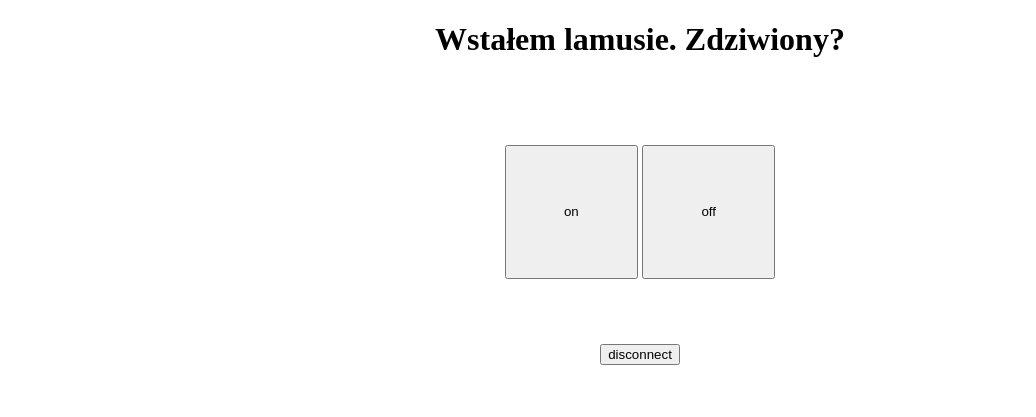
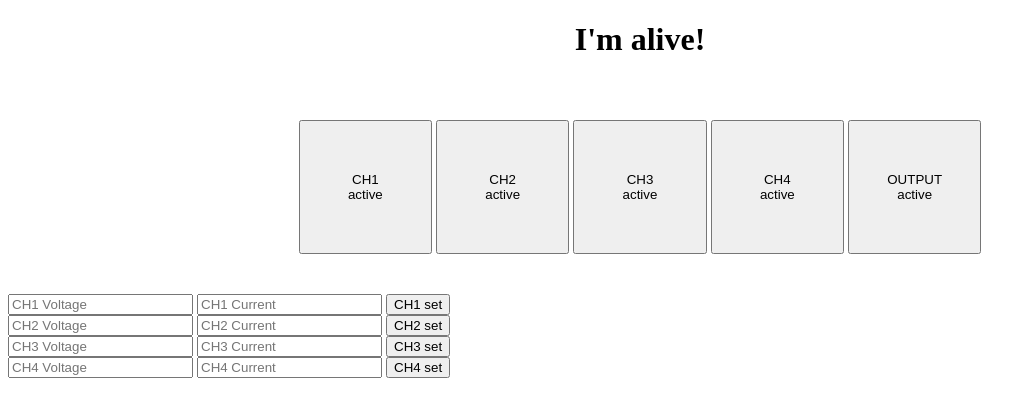
Before and after one commit to knowalinski/PSU_automation, a Flask app: template pyAutomation_server/templates/index.html in a window 1280 px wide. Shown: the top 417 px of the page, without its empty margins (0-1036 px from the left). Run offline with Flask 2, Linux system fonts and the light colour scheme; the template is opened without the code that fills it: most values are stand-ins (such as "Sample title", 1, 10 or a date in 2020).

Commit message:
Add files via upload

```diff
--- a/pyAutomation_server/templates/index.html
+++ b/pyAutomation_server/templates/index.html
@@ -1,7 +1,7 @@
 <!DOCTYPE html>
 <html>
 	<head>
-		<title>jeśli to widzisz to może działam</title>
+		<title>potentially alive</title>
 		<style>
 			.interItems {
 				text-align: center;
@@ -11,13 +11,9 @@
 				display: flex;
 			    justify-content: center;
 			    align-items: center;
-			    height: 200px;
+			    height: 150px;
 			}
 			.onButton {
-				width: 10em;
-				height: 10em;
-			}
-			.offButton {
 				width: 10em;
 				height: 10em;
 			}
@@ -25,14 +21,49 @@
 	</head>
 	<body>
 		<div class='interItems'>
-			<h1>Wstałem lamusie. Zdziwiony?</h1>
-			<div class='interactiveButtons'>
-				<form action='#' method='POST'>
-					<button class='onButton' onclick="ledOn()" name="on" value="on">on</button>
-					<button class='offButton' onclick="ledOff()" name="off" value="off">off</button>
-				</form>
-			</div>
-			<button class='disconnectBtton' onclick="disconnect()" name="dis" value="dis">disconnect</button>
+			<h1>I'm alive!</h1>
+		</div>
+
+		<div class='interactiveButtons'>
+			<form action='#' method='POST'>
+				<button class='onButton' name="ch1" value="ch1">CH1<br>{{ch1_state}}</button>
+				<button class='onButton' name="ch2" value="ch2">CH2<br>{{ch2_state}}</button>
+				<button class='onButton' name="ch3" value="ch3">CH3<br>{{ch3_state}}</button>
+				<button class='onButton' name="ch4" value="ch4">CH4<br>{{ch4_state}}</button>
+				<button class='onButton' name="main" value="main">OUTPUT<br>{{out_state}}</button>
+			</form>
+		</div>
+
+		<div>
+			<form action='#' method='POST'>
+				<input type = "number" step = ".1" id = "CH1V" name = "ch1v" placeholder = "CH1 Voltage">
+				<input type = "number" step = ".1" id = "CH1A" name = "ch1a" placeholder = "CH1 Current">
+				<input type = "submit" value = "CH1 set">
+			</form>
+		</div>
+
+		<div>
+			<form action='#' method='POST'>
+				<input type = "number" step = ".1" id = "CH2V" name = "ch2v" placeholder = "CH2 Voltage">
+				<input type = "number" step = ".1" id = "CH2A" name = "ch2a" placeholder = "CH2 Current">
+				<input type = "submit" value = "CH2 set">
+			</form>
+		</div>
+
+		<div>
+			<form action='#' method='POST'>
+				<input type = "number" step = ".1" id = "CH3V" name = "ch3v" placeholder = "CH3 Voltage">
+				<input type = "number" step = ".1" id = "CH3A" name = "ch3a" placeholder = "CH3 Current">
+				<input type = "submit" value = "CH3 set">
+			</form>
+		</div>
+
+		<div>
+			<form action='#' method='POST'>
+				<input type = "number" step = ".1" id = "CH4V" name = "ch4v" placeholder = "CH4 Voltage">
+				<input type = "number" step = ".1" id = "CH4A" name = "ch4a" placeholder = "CH4 Current">
+				<input type = "submit" value = "CH4 set">
+			</form>
 		</div>
 	</body>
 </html>
```
